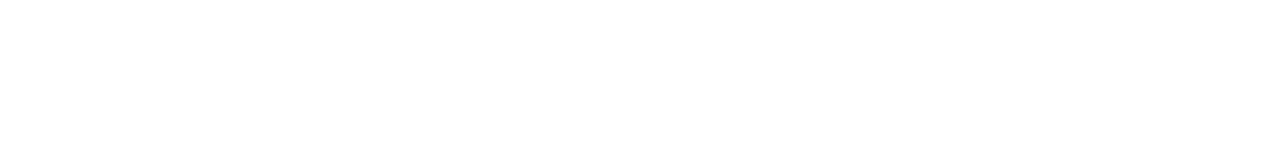
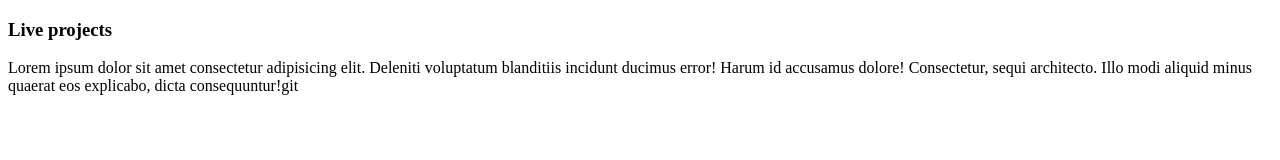
Before and after one commit to ABDMOMIN09/my-first-github-repo, a plain HTML site: page index.html in a window 1280 px wide. Drawn offline with Linux system fonts and the light colour scheme.

Commit message:
added lorem

```diff
--- a/index.html
+++ b/index.html
@@ -6,6 +6,8 @@
     <title>my-first-github-repo</title>
 </head>
 <body>
+    <h3>Live projects</h3>
+    <p>Lorem ipsum dolor sit amet consectetur adipisicing elit. Deleniti voluptatum blanditiis incidunt ducimus error! Harum id accusamus dolore! Consectetur, sequi architecto. Illo modi aliquid minus quaerat eos explicabo, dicta consequuntur!git</p>
 
 </body>
 </html>
```
